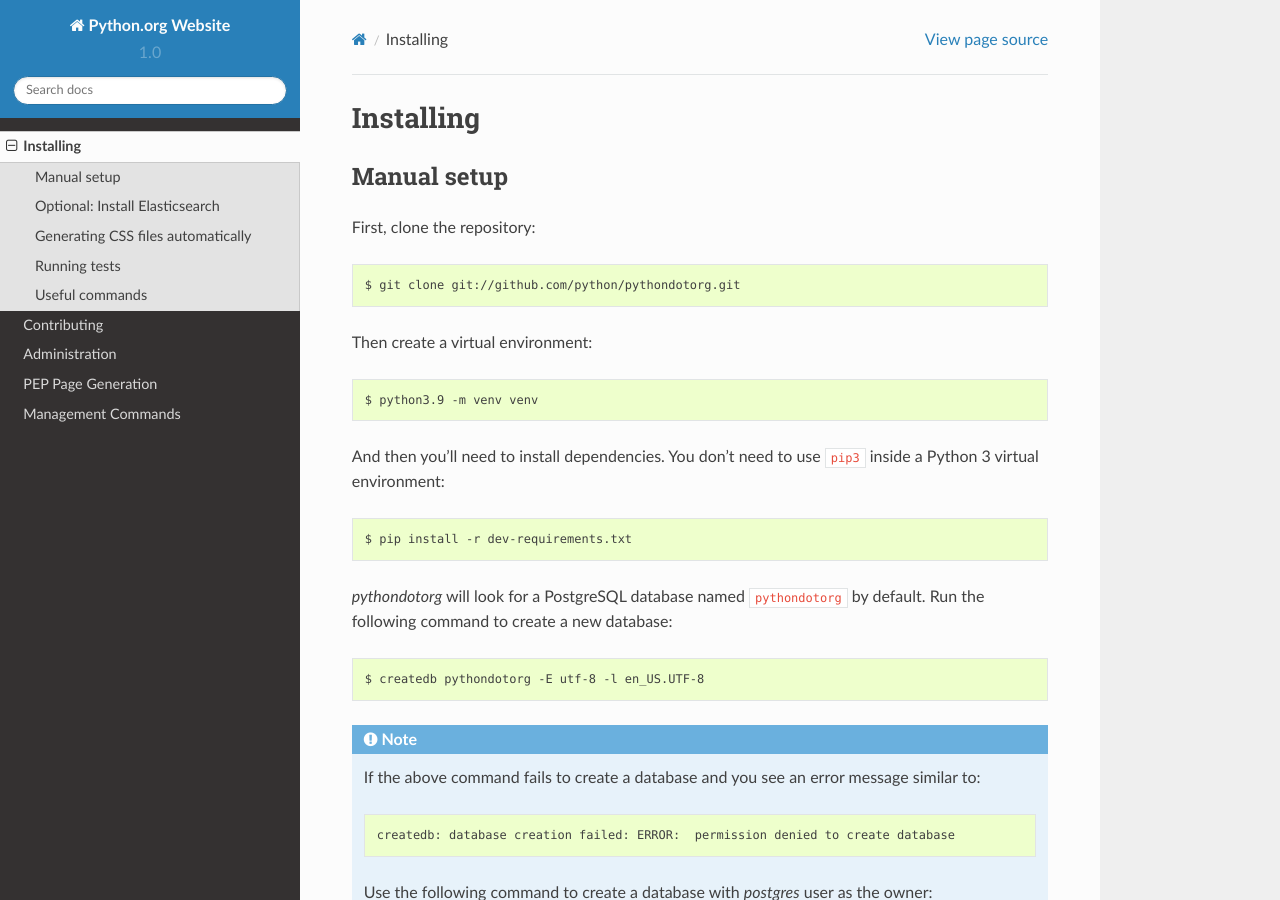
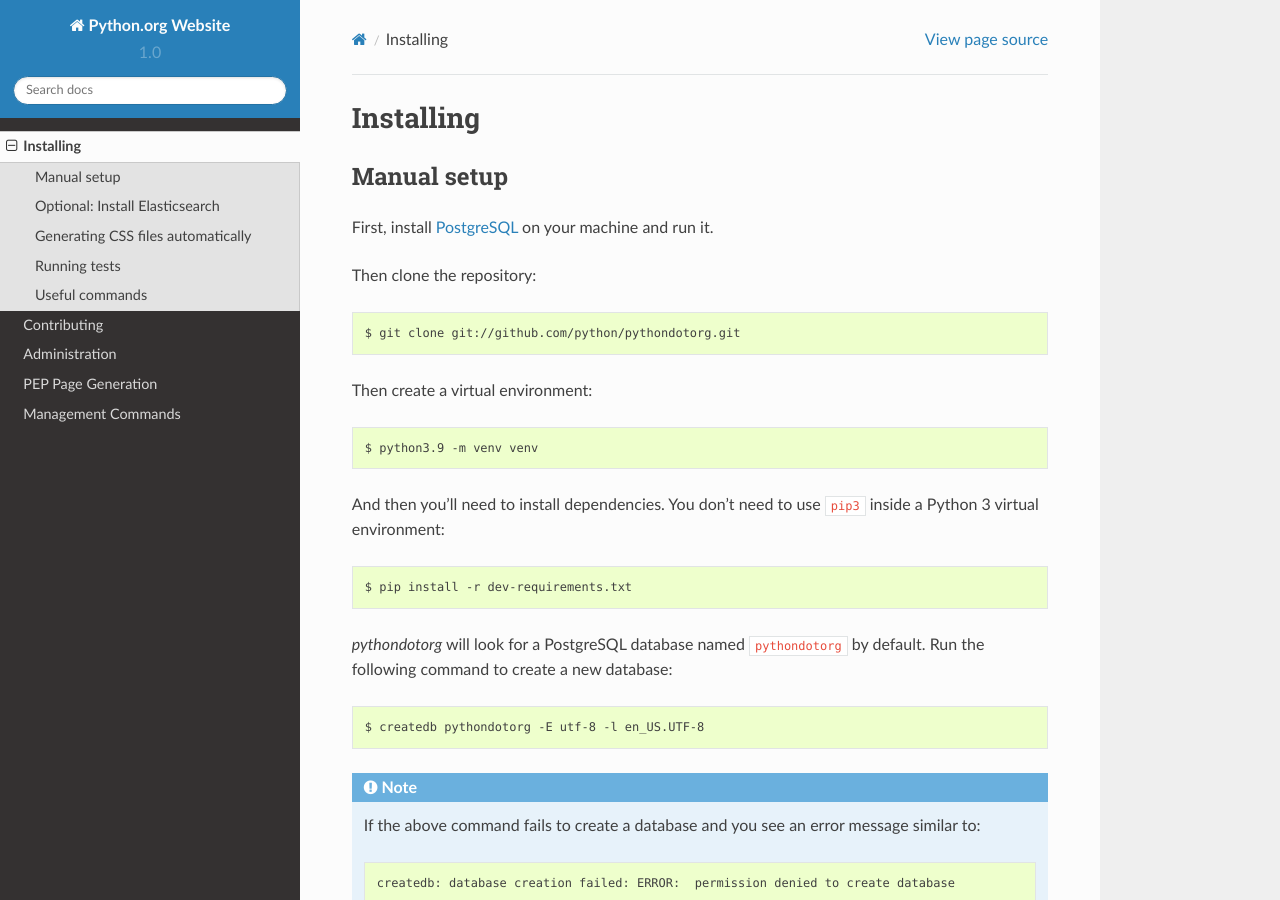
Before and after one commit to python/pythondotorg, a Sphinx documentation site: the page built from docs/source/install.rst, in a window 1280 px wide and 900 px high. Built offline with Sphinx 7.4.7 and the Read the Docs theme 2.0.0, drawn with Linux system fonts in a browser that asks for light colours.

Commit message:
Added PostgreSQL installation.
PostgreSQL is needed to install dev-requirements.txt. Otherwise psycopg2 will fail.
PostgreSQL needs to run to be able to execute ./manage.py migrate

```diff
--- a/docs/source/install.rst
+++ b/docs/source/install.rst
@@ -3,8 +3,11 @@
 
 Manual setup
 ------------
+First, install PostgreSQL_ on your machine and run it.
 
-First, clone the repository::
+.. _PostgreSQL: https://www.postgresql.org/download/
+
+Then clone the repository::
 
     $ git clone git://github.com/python/pythondotorg.git
 
```
